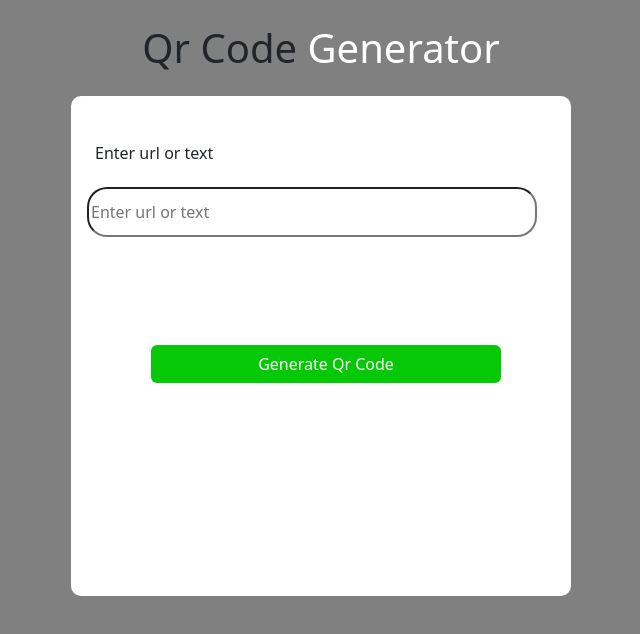
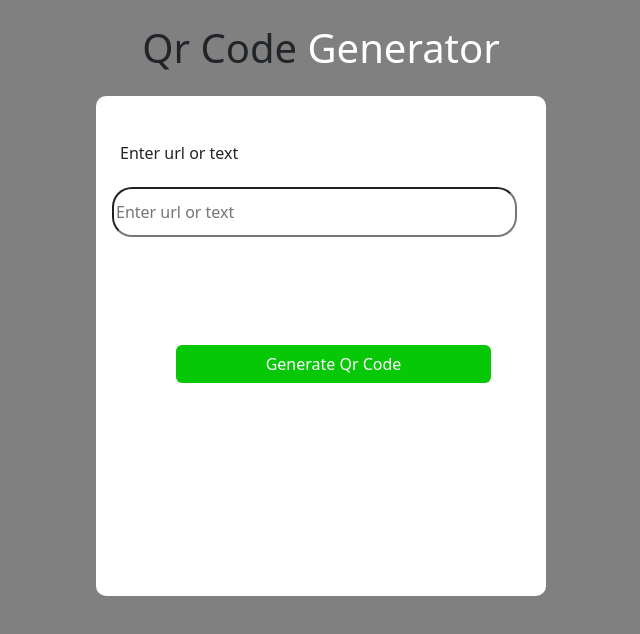
Before and after one commit to Ananthansp10/Qr-code-generator-app, a React (Create React App) app: page / in a window 1280 px wide. Shown: the top 634 px of the page, without its empty margins (319-959 px from the left). Built offline with nearby package versions, Linux system fonts and the light colour scheme.

Commit message:
width again changed

```diff
--- a/src/App.css
+++ b/src/App.css
@@ -11,7 +11,7 @@ body{
   color: white;
 }
 .main-body{
-  width:500px;
+  width:450px;
   height:500px;
   background-color: white;
   border-radius: 10px;
```
